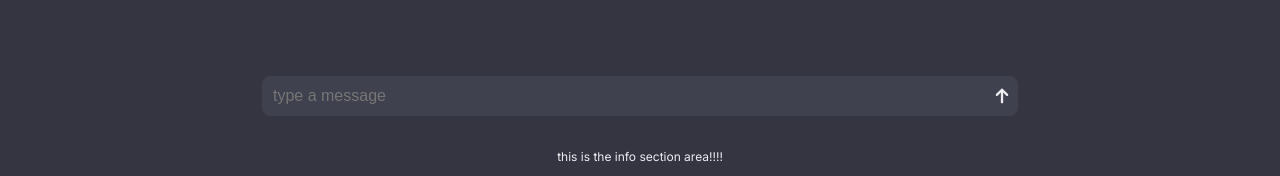
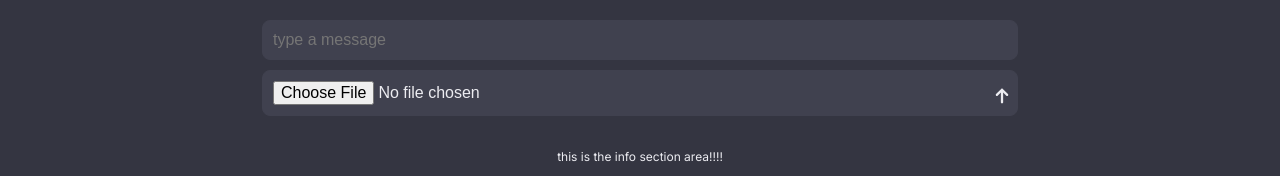
Before and after one commit to ashvini-maurya/chartgenie, a React (Create React App) app: page /home in a window 1280 px wide. Shown: the part 612-788 px from the top of the page. Built offline with nearby package versions, Linux system fonts and the light colour scheme; no server answers; sample sign-in values are in the browser's storage.

Commit message:
file upload

```diff
--- a/package.json
+++ b/package.json
@@ -17,6 +17,7 @@
     "express": "^4.21.0",
     "firebase": "^10.14.0",
     "nodemon": "^3.1.7",
+    "papaparse": "^5.4.1",
     "react": "^18.3.1",
     "react-dom": "^18.3.1",
     "react-router-dom": "^6.26.2",
@@ -48,5 +49,8 @@
       "last 1 firefox version",
       "last 1 safari version"
     ]
+  },
+  "devDependencies": {
+    "@types/papaparse": "^5.3.14"
   }
 }
--- a/src/components/bottom-section/bottom-section.tsx
+++ b/src/components/bottom-section/bottom-section.tsx
@@ -1,3 +1,5 @@
+import FileUpload from "../file-upload/file-upload";
+
 interface ICgBottomSection {
   getMessages: () => void;
   value: string;
@@ -14,6 +16,7 @@ const CgBottomSection = ({ getMessages, value, onChange }: ICgBottomSection) =>
           value={value}
           onChange={onChange}
         />
+        <FileUpload />
         <div id="submit" onClick={getMessages}>
           <svg
             width="32"
--- /dev/null
+++ b/src/components/file-upload/file-upload.tsx
@@ -0,0 +1,78 @@
+import { AgCartesianSeriesOptions, AgChartOptions } from 'ag-charts-community';
+import React, { useState } from 'react';
+
+import { AgCharts } from 'ag-charts-react'; // Correct import for AgCharts
+import Papa from 'papaparse';
+
+// Define types for your data
+interface ChartData {
+  [key: string]: string | number;
+}
+
+interface ChartOptions {
+  autoSize: boolean;
+  data: ChartData[];
+  series: {
+    type: string;
+    xKey: string;
+    yKey: string;
+  }[];
+}
+
+function FileUpload() {
+  const [chartData, setChartData] = useState<ChartData[]>([]);
+  const [chartOptions, setChartOptions] = useState<AgChartOptions | null>(null);
+
+  const handleFileUpload = (e: React.ChangeEvent<HTMLInputElement>) => {
+    const file = e.target.files?.[0];
+    if (!file) return;
+
+    if (file.type === 'application/json') {
+      const reader = new FileReader();
+      reader.onload = (event: ProgressEvent<FileReader>) => {
+        const jsonData = JSON.parse(event.target?.result as string);
+        setChartData(jsonData);
+        updateChartOptions(jsonData);
+      };
+      reader.readAsText(file);
+    } else if (file.type === 'text/csv') {
+      Papa.parse<ChartData>(file, {
+        header: true,
+        dynamicTyping: true,
+        complete: (results) => {
+          setChartData(results.data);
+          updateChartOptions(results.data);
+        },
+      });
+    }
+  };
+
+  const updateChartOptions = (data: ChartData[]) => {
+    if (data.length === 0) return;
+
+    const labels = Object.keys(data[0]); // Get the keys from the first data row
+    const xKey = labels[0];
+    const yKey = labels[1];
+
+    // setChartOptions({
+    //   autoSize: true,
+    //   data: data,
+    //   series: [
+    //     {
+    //       type: 'column',
+    //       xKey: xKey,
+    //       yKey: yKey,
+    //     },
+    //   ],
+    // });
+  };
+
+  return (
+    <div>
+      {chartOptions && <AgCharts options={chartOptions} />}
+      <input type="file" onChange={handleFileUpload} accept=".csv, .json" />
+    </div>
+  );
+}
+
+export default FileUpload;
```
Also changed, not shown: 1 other file (tests, documents, lock files or other folders).
